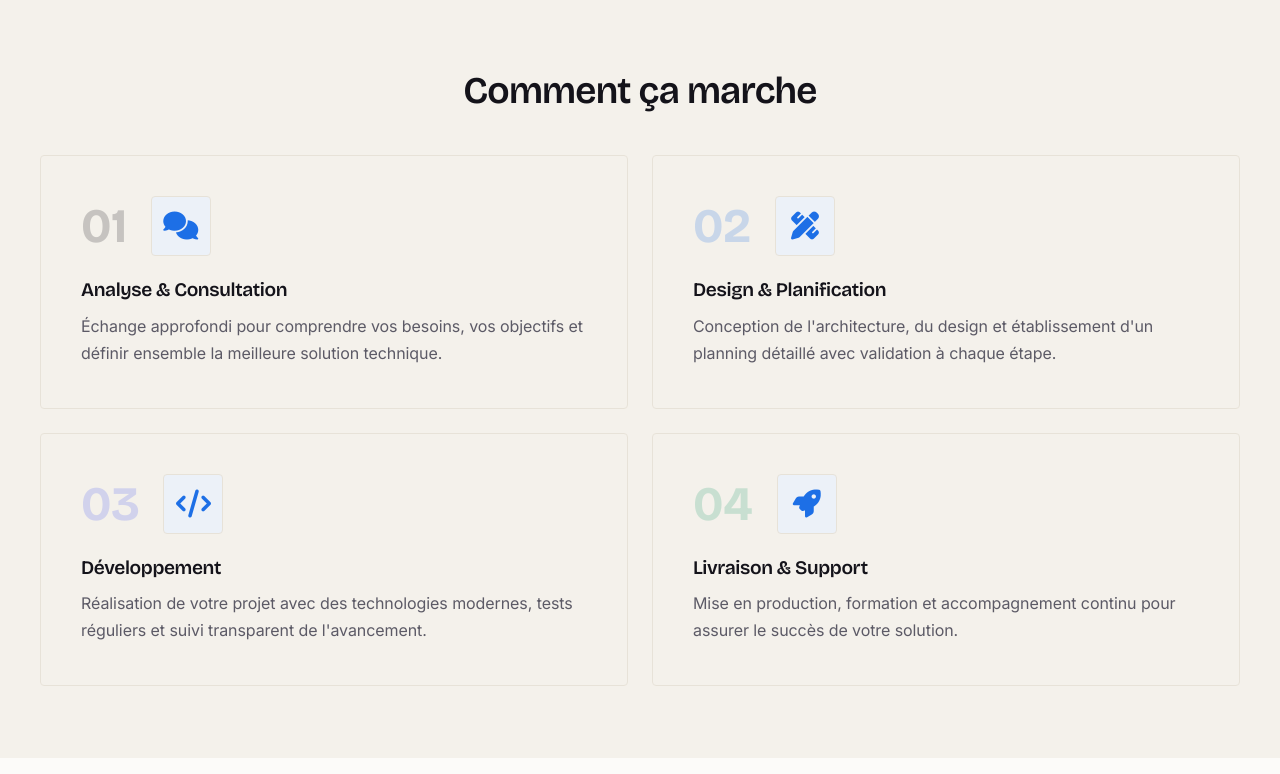
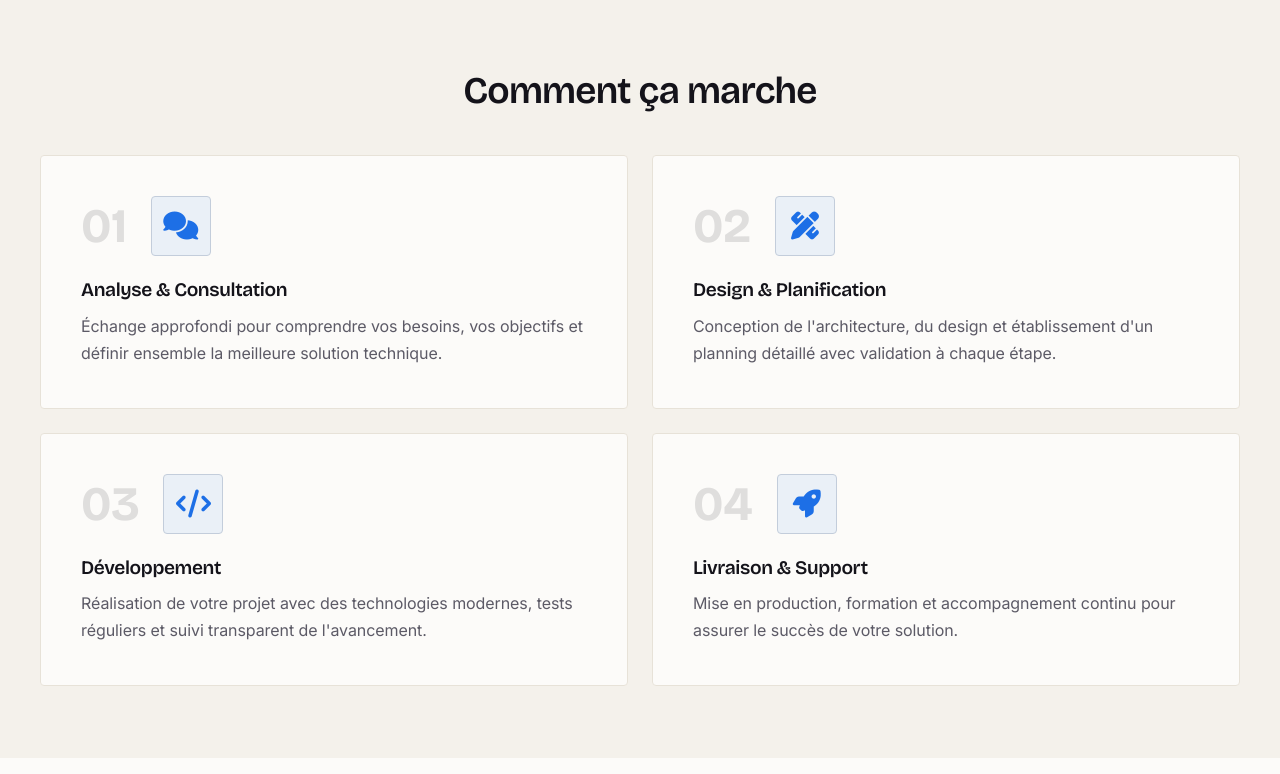
Before and after one commit to Paquiiitoooo/code4u, a PHP site: page / in a window 1280 px wide. Shown: the part 3696-4470 px from the top of the page. Run offline with PHP 8.4, Linux system fonts and the light colour scheme.

Commit message:
Fix process hover colors

```diff
--- a/assets/css/platform.css
+++ b/assets/css/platform.css
@@ -359,10 +359,38 @@ section { padding-block: var(--section-pad); }
 .price-from, .price-period { color: var(--text-secondary); }
 
 /* ---- Process : timeline sobre ------------------------------------------- */
-.step-number { font-family: var(--font-display); color: color-mix(in srgb, var(--accent-color) 40%, transparent); }
-.step-icon { background: var(--accent-tint); color: var(--accent-color); border-radius: var(--radius-md); }
-.step-icon i { color: var(--accent-color); }
-.step-title { font-size: 1.2rem; }
+.process .process-step {
+    background: var(--bg-primary);
+}
+.process .process-step::before {
+    background: var(--accent-color);
+}
+.process .process-step:hover {
+    background: var(--bg-primary);
+    border-color: color-mix(in srgb, var(--accent-color) 38%, var(--border-color));
+    box-shadow: var(--shadow-lg);
+}
+.process .process-step:nth-child(n) .step-number {
+    font-family: var(--font-display);
+    color: var(--text-primary);
+    opacity: 0.12;
+}
+.process .process-step:nth-child(n) .step-icon {
+    background: color-mix(in srgb, var(--accent-color) 8%, var(--bg-primary));
+    color: var(--accent-color);
+    border-color: color-mix(in srgb, var(--accent-color) 18%, var(--border-color));
+    border-radius: var(--radius-md);
+}
+.process .process-step:nth-child(n) .step-icon i {
+    color: inherit;
+}
+.process .process-step:nth-child(n):hover .step-icon {
+    background: var(--accent-color);
+    color: #fff;
+    border-color: var(--accent-color);
+    box-shadow: 0 12px 28px color-mix(in srgb, var(--accent-color) 22%, transparent);
+}
+.process .step-title { font-size: 1.2rem; }
 
 /* ---- Réalisations : nouvelle grille éditoriale --------------------------- */
 .work {
```
